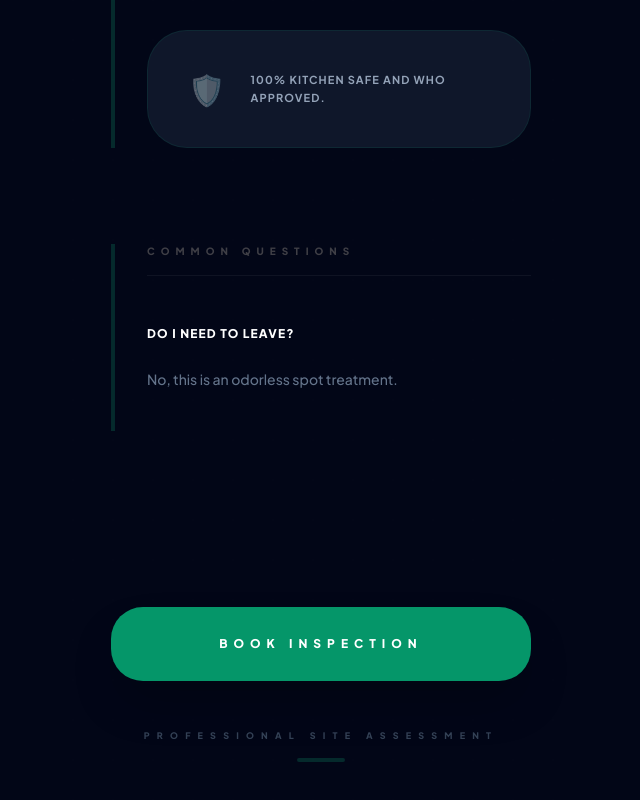
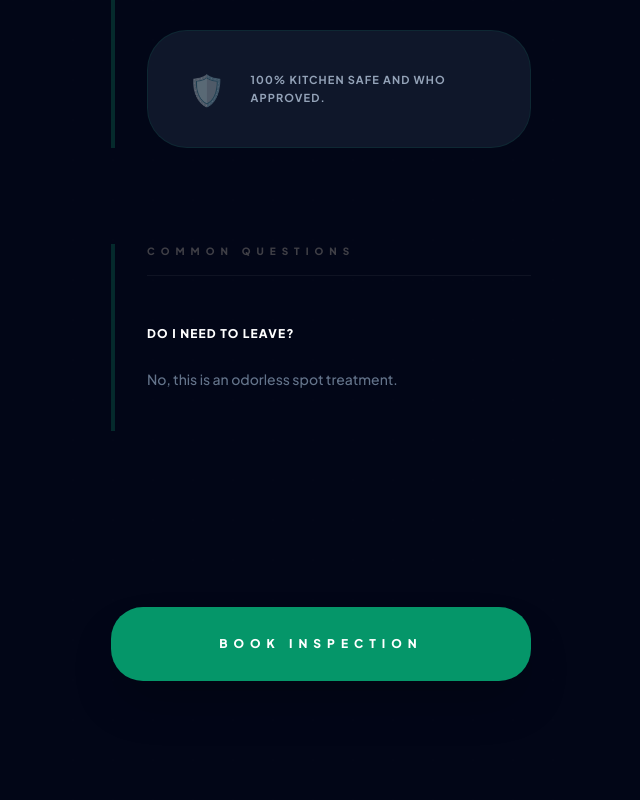
Before and after one commit to darshanng1/Vcard, a React (Vite) app: page /service/cockroach-Management-bengaluru in a window 1280 px wide. Shown: the part 1282-2082 px from the top of the page, without its empty margins (319-959 px from the left). Built offline with nearby package versions, Linux system fonts and the light colour scheme.

Commit message:
Added bird netting gallery to service page

```diff
--- a/components/ServicePage.tsx
+++ b/components/ServicePage.tsx
@@ -1,6 +1,12 @@
 import React, { useEffect } from 'react';
 import { Link } from 'react-router-dom';
 import { ServiceInfo } from '../types';
+
+/* ✅ IMPORT IMAGES */
+import bird1 from "../assets/images/blog/bird1.jpg";
+import bird2 from "../assets/images/blog/bird2.jpg";
+import bird3 from "../assets/images/blog/bird3.jpg";
+import bird4 from "../assets/images/blog/bird4.jpg";
 
 interface Props {
   service: ServiceInfo;
@@ -11,6 +17,8 @@ const ServicePage: React.FC<Props> = ({ service }) => {
     window.scrollTo(0, 0);
   }, [service]);
 
+  const isBirdNetting = service.slug === "bird-netting-bangalore";
+
   return (
     <article className="pb-40 bg-slate-950 text-slate-200 min-h-screen overflow-y-auto no-scrollbar relative">
       <div className="absolute inset-0 texture-structural opacity-10 pointer-events-none" />
@@ -18,14 +26,18 @@ const ServicePage: React.FC<Props> = ({ service }) => {
       {/* 🧭 NAVIGATION */}
       <nav className="p-6 sticky top-0 bg-slate-950/80 backdrop-blur-xl z-50 flex items-center justify-between border-b border-white/5 shadow-lg">
         <Link to="/" className="inline-flex items-center text-slate-500 font-black text-[10px] uppercase tracking-[0.4em] hover:text-emerald-500 transition-colors">
-          <svg className="w-5 h-5 mr-2" fill="none" stroke="currentColor" viewBox="0 0 24 24"><path strokeLinecap="round" strokeLinejoin="round" strokeWidth="4" d="M15 19l-7-7 7-7"></path></svg>
+          <svg className="w-5 h-5 mr-2" fill="none" stroke="currentColor" viewBox="0 0 24 24">
+            <path strokeLinecap="round" strokeLinejoin="round" strokeWidth="4" d="M15 19l-7-7 7-7"></path>
+          </svg>
           Back
         </Link>
       </nav>
 
       {/* 📜 HEADER */}
       <header className="px-10 pt-24 mb-20 relative z-10 text-center">
-        <div className="text-9xl mb-12 drop-shadow-[0_0_50px_rgba(16,185,129,0.3)]">{service.icon}</div>
+        <div className="text-9xl mb-12 drop-shadow-[0_0_50px_rgba(16,185,129,0.3)]">
+          {service.icon}
+        </div>
         <h1 className="text-heading text-5xl font-black text-white leading-tight mb-8 tracking-tighter">
           {service.title}
         </h1>
@@ -35,9 +47,28 @@ const ServicePage: React.FC<Props> = ({ service }) => {
       </header>
 
       <div className="px-10 space-y-24 max-w-[500px] mx-auto relative z-10">
+
+        {/* 🖼️ INSTALLATION GALLERY (ONLY FOR BIRD NETTING PAGE) */}
+        {isBirdNetting && (
+          <section>
+            <h2 className="text-[10px] font-black uppercase tracking-[0.6em] text-zinc-700 mb-8 border-b border-white/5 pb-4">
+              Installation Gallery
+            </h2>
+
+            <div className="grid grid-cols-1 sm:grid-cols-2 gap-6">
+              <img src={bird1} alt="Balcony Bird Net Installation Bangalore" className="rounded-2xl shadow-lg w-full object-cover" />
+              <img src={bird2} alt="Pigeon Net Service Bangalore Apartment" className="rounded-2xl shadow-lg w-full object-cover" />
+              <img src={bird3} alt="High Rise Bird Net Installation Bengaluru" className="rounded-2xl shadow-lg w-full object-cover" />
+              <img src={bird4} alt="Professional Balcony Net Installation Bangalore" className="rounded-2xl shadow-lg w-full object-cover" />
+            </div>
+          </section>
+        )}
+
         {/* PROBLEM ANALYSIS */}
         <section className="industrial-border pl-8 border-emerald-500/20">
-          <h2 className="text-[10px] font-black uppercase tracking-[0.6em] text-zinc-700 mb-10 border-b border-white/5 pb-4">The Problem</h2>
+          <h2 className="text-[10px] font-black uppercase tracking-[0.6em] text-zinc-700 mb-10 border-b border-white/5 pb-4">
+            The Problem
+          </h2>
           <div className="space-y-8">
             <p className="text-slate-400 leading-relaxed text-md font-medium">
               {service.problem}
@@ -46,14 +77,18 @@ const ServicePage: React.FC<Props> = ({ service }) => {
               <h4 className="text-[10px] font-black uppercase tracking-widest text-emerald-500 mb-4 flex items-center">
                 <span className="w-4 h-4 mr-2">🔎</span> Observations
               </h4>
-              <p className="text-slate-500 text-sm leading-relaxed italic">{service.inspection}</p>
+              <p className="text-slate-500 text-sm leading-relaxed italic">
+                {service.inspection}
+              </p>
             </div>
           </div>
         </section>
 
         {/* PROCESS */}
         <section className="industrial-border pl-8 border-emerald-500/20">
-          <h2 className="text-[10px] font-black uppercase tracking-[0.6em] text-zinc-700 mb-10 border-b border-white/5 pb-4">Our Approach</h2>
+          <h2 className="text-[10px] font-black uppercase tracking-[0.6em] text-zinc-700 mb-10 border-b border-white/5 pb-4">
+            Our Approach
+          </h2>
           <div className="space-y-12">
             <p className="text-slate-400 leading-relaxed text-md font-medium">
               {service.method}
@@ -63,7 +98,9 @@ const ServicePage: React.FC<Props> = ({ service }) => {
               {service.applications.map((app, i) => (
                 <div key={i} className="glass p-5 rounded-2xl border border-white/5 flex items-center space-x-3">
                   <span className="w-1.5 h-1.5 rounded-full bg-emerald-500 shadow-[0_0_8px_rgba(16,185,129,0.5)]"></span>
-                  <span className="text-[9px] font-black uppercase tracking-widest text-slate-500 leading-none">{app}</span>
+                  <span className="text-[9px] font-black uppercase tracking-widest text-slate-500 leading-none">
+                    {app}
+                  </span>
                 </div>
               ))}
             </div>
@@ -77,12 +114,18 @@ const ServicePage: React.FC<Props> = ({ service }) => {
 
         {/* FAQ */}
         <section className="industrial-border pl-8 border-emerald-500/20">
-          <h2 className="text-[10px] font-black uppercase tracking-[0.6em] text-zinc-700 mb-12 border-b border-white/5 pb-4">Common Questions</h2>
+          <h2 className="text-[10px] font-black uppercase tracking-[0.6em] text-zinc-700 mb-12 border-b border-white/5 pb-4">
+            Common Questions
+          </h2>
           <div className="space-y-12">
             {service.faqs.map((faq, i) => (
               <div key={i} className="border-b border-white/5 pb-10 last:border-none">
-                <h3 className="font-black text-white text-[12px] uppercase tracking-widest mb-6 leading-relaxed">{faq.question}</h3>
-                <p className="text-slate-500 text-sm leading-relaxed font-medium">{faq.answer}</p>
+                <h3 className="font-black text-white text-[12px] uppercase tracking-widest mb-6 leading-relaxed">
+                  {faq.question}
+                </h3>
+                <p className="text-slate-500 text-sm leading-relaxed font-medium">
+                  {faq.answer}
+                </p>
               </div>
             ))}
           </div>
@@ -90,16 +133,14 @@ const ServicePage: React.FC<Props> = ({ service }) => {
 
         {/* CALL TO ACTION */}
         <section className="pt-20 pb-40">
-          <Link to="/book" className="block w-full bg-emerald-600 text-white py-7 rounded-[2rem] text-center font-black text-[12px] uppercase tracking-[0.5em] active:scale-95 transition-all shadow-2xl hover:bg-emerald-500">
+          <Link
+            to="/book"
+            className="block w-full bg-emerald-600 text-white py-7 rounded-[2rem] text-center font-black text-[12px] uppercase tracking-[0.5em] active:scale-95 transition-all shadow-2xl hover:bg-emerald-500"
+          >
             Book Inspection
           </Link>
-          <div className="mt-12 flex flex-col items-center space-y-4">
-            <p className="text-[9px] text-slate-700 font-black uppercase tracking-[0.8em]">
-              Professional Site Assessment
-            </p>
-            <div className="w-12 h-1 bg-emerald-500/20 rounded-full" />
-          </div>
         </section>
+
       </div>
     </article>
   );
```
